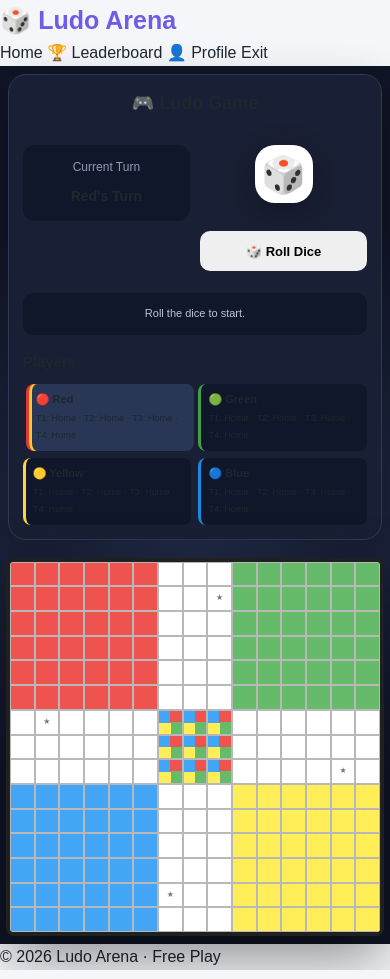
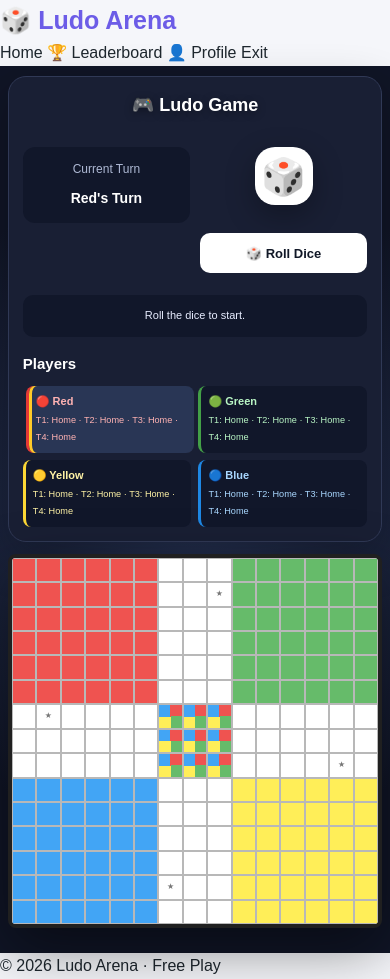
Before and after one commit to hpijansns/ludo-arena, a plain HTML site: page game.html in a window 390 px wide. Drawn offline with Linux system fonts and the light colour scheme; files whose address does not match are found by name.

Commit message:
Enhance game CSS for visibility and mobile layout

```diff
--- a/css/game.css
+++ b/css/game.css
@@ -670,3 +670,102 @@
     }
 
 }
+/* =====================================================
+   FINAL VISIBILITY & MOBILE FIX
+   ===================================================== */
+
+.game-wrap {
+    color: #ffffff;
+}
+
+.game-panel,
+.game-panel h2,
+.game-panel h3,
+.turn-box,
+.turn-box strong,
+.players-box,
+.player,
+.rules {
+    color: #ffffff;
+}
+
+.game-panel h2 {
+    color: #ffffff;
+}
+
+.turn-box span {
+    color: #aeb9d4;
+}
+
+.turn-box strong {
+    color: #ffffff;
+}
+
+.players-box h3,
+.rules h3 {
+    color: #ffffff;
+}
+
+.player {
+    color: #f5f7ff;
+}
+
+.player.red-player {
+    color: #ffb3b3;
+}
+
+.player.green-player {
+    color: #b9f6c5;
+}
+
+.player.yellow-player {
+    color: #fff3a6;
+}
+
+.player.blue-player {
+    color: #a9d7ff;
+}
+
+.game-message {
+    color: #e8edff;
+}
+
+/* Roll button clearly visible */
+.roll-btn {
+    color: #111827;
+    background: #ffffff;
+    font-weight: 700;
+}
+
+/* Game title */
+.game-panel h2 {
+    text-shadow: 0 2px 8px rgba(0,0,0,.35);
+}
+
+/* Mobile board spacing */
+@media (max-width: 700px) {
+    .game-wrap {
+        gap: 12px;
+        padding: 10px 6px 25px;
+    }
+
+    .board-section {
+        width: 100%;
+    }
+
+    .board {
+        width: 96vw;
+        max-width: 600px;
+    }
+}
+
+/* Very small phones */
+@media (max-width: 430px) {
+    .game-panel {
+        width: 96vw;
+    }
+
+    .board {
+        width: 96vw;
+    }
+}
```
